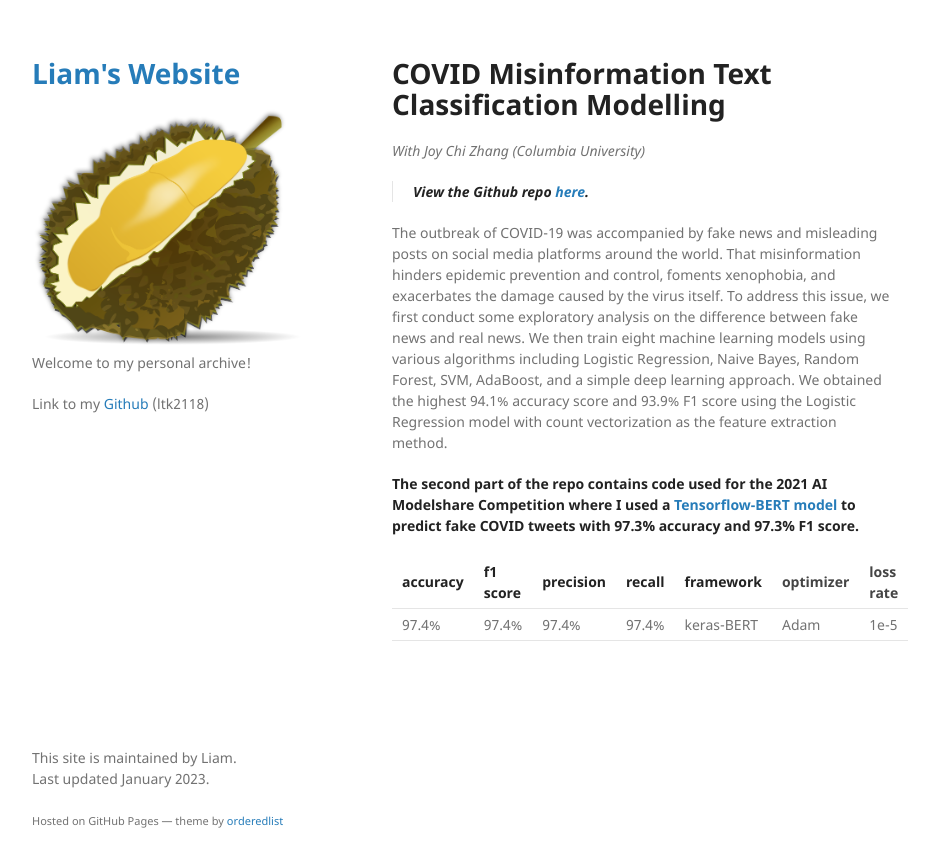
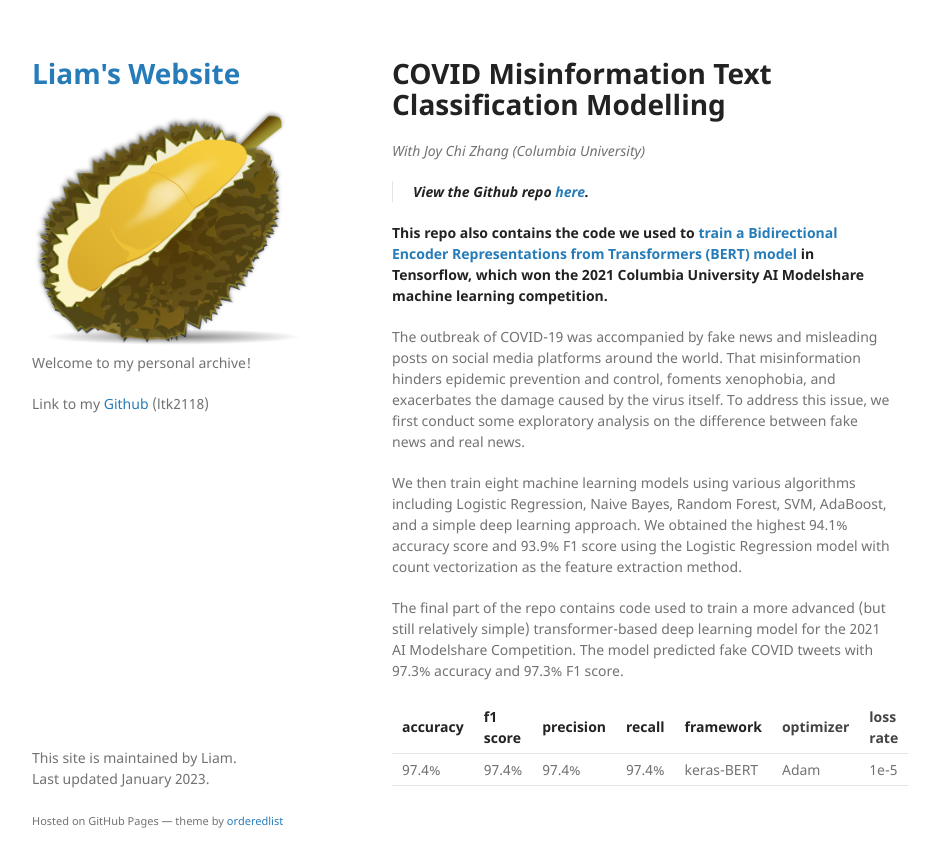
Before and after one commit to liamtk/liamtk.github.io, a Jekyll site: the page built from pages/covid_misinfo.md, in a window 1280 px wide. Shown: the top 867 px of the page, without its empty margins (178-1117 px from the left). Built offline with Jekyll 4.4.1, drawn with Linux system fonts in a browser that asks for light colours; our own code applies the rules of GitHub Pages for plain Markdown files.

Commit message:
update covid misinfo page

```diff
--- a/pages/covid_misinfo.md
+++ b/pages/covid_misinfo.md
@@ -4,9 +4,13 @@
 
 > **View the Github repo [here](https://github.com/ltk2118/covid_misinformation).**
 
-The outbreak of COVID-19 was accompanied by fake news and misleading posts on social media platforms around the world. That misinformation hinders epidemic prevention and control, foments xenophobia, and exacerbates the damage caused by the virus itself. To address this issue, we first conduct some exploratory analysis on the difference between fake news and real news. We then train eight machine learning models using various algorithms including Logistic Regression, Naive Bayes, Random Forest, SVM, AdaBoost, and a simple deep learning approach. We obtained the highest 94.1% accuracy score and 93.9% F1 score using the Logistic Regression model with count vectorization as the feature extraction method.
+**This repo also contains the code we used to [train a Bidirectional Encoder Representations from Transformers (BERT) model](https://github.com/ltk2118/covid_misinformation/blob/main/AI_Modelshare_Competition_Code.ipynb) in Tensorflow, which won the 2021 Columbia University AI Modelshare machine learning competition.**
 
-**The second part of the repo contains code used for the 2021 AI Modelshare Competition where I used a [Tensorflow-BERT model](https://github.com/ltk2118/covid_misinformation/blob/main/AI_Modelshare_Competition_Code.ipynb) to predict fake COVID tweets with 97.3% accuracy and 97.3% F1 score.**
+The outbreak of COVID-19 was accompanied by fake news and misleading posts on social media platforms around the world. That misinformation hinders epidemic prevention and control, foments xenophobia, and exacerbates the damage caused by the virus itself. To address this issue, we first conduct some exploratory analysis on the difference between fake news and real news.
+
+We then train eight machine learning models using various algorithms including Logistic Regression, Naive Bayes, Random Forest, SVM, AdaBoost, and a simple deep learning approach. We obtained the highest 94.1% accuracy score and 93.9% F1 score using the Logistic Regression model with count vectorization as the feature extraction method.
+
+The final part of the repo contains code used to train a more advanced (but still relatively simple) transformer-based deep learning model for the 2021 AI Modelshare Competition. The model predicted fake COVID tweets with 97.3% accuracy and 97.3% F1 score.
 
 | **accuracy** | **f1 score** | **precision** | **recall** | **framework** | optimizer | loss rate |
 | ------------ | ------------ | ------------- | ---------- | ------------- | --------- | --------- |
```
